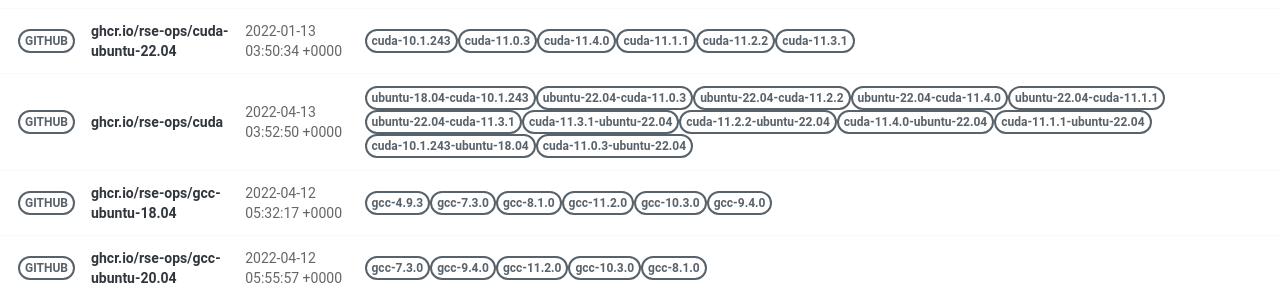
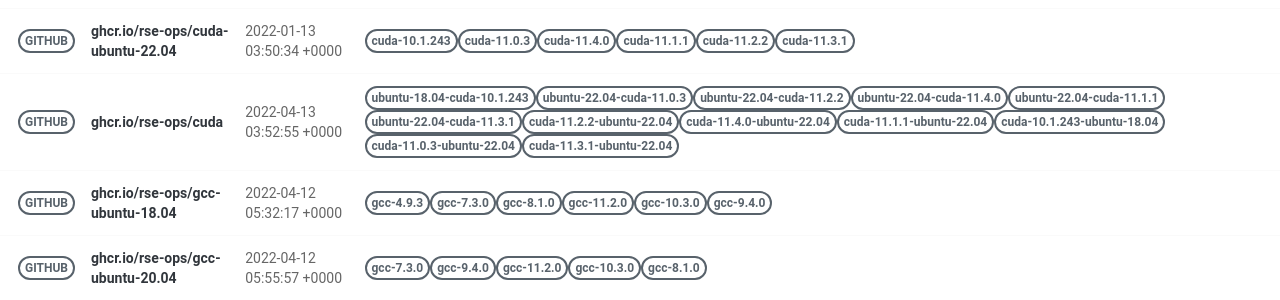
Before and after one commit to rse-ops/docker-images, a Jekyll site: the page built from pages/index.md, in a window 1280 px wide. Shown: the part 421-721 px from the top of the page. Built offline with Jekyll 4.4.1, drawn with Linux system fonts in a browser that asks for light colours; nearby versions of some CDN libraries.

Commit message:
Automated push to update library 2022-04-13

```diff
--- a/_library/ghcr.io-rse-ops-cuda.md
+++ b/_library/ghcr.io-rse-ops-cuda.md
@@ -1,7 +1,7 @@
 ---
 layout: container
 name: ghcr.io/rse-ops/cuda
-updated_at: 2022-04-13 03:52:50.693834
+updated_at: 2022-04-13 03:52:55.535857
 
 
 container_url: https://github.com/orgs/rse-ops/packages/container/package/cuda
```
Also changed, not shown: other parts of _library/ghcr.io-rse-ops-cuda.md (+3 -3 lines).
